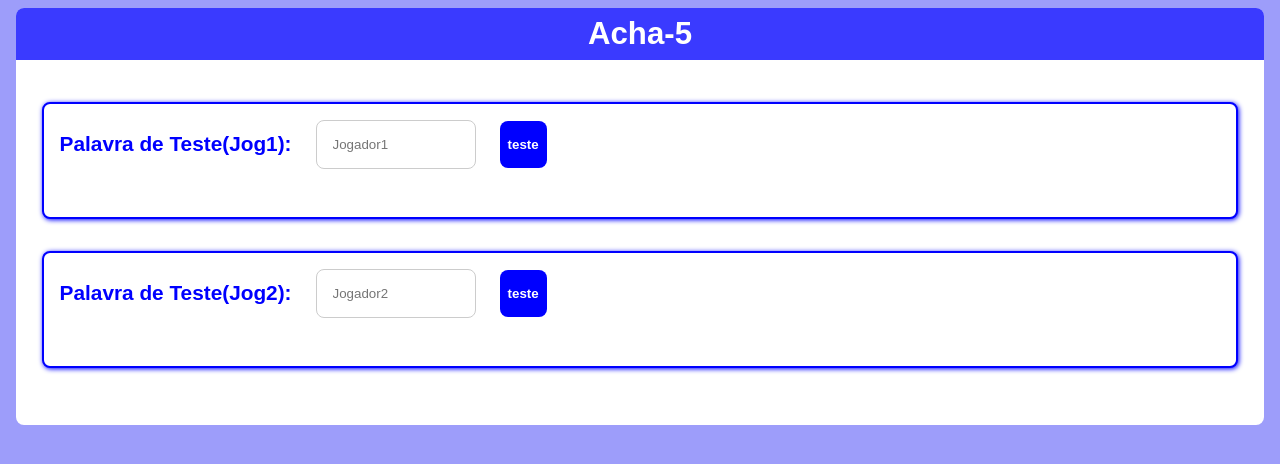
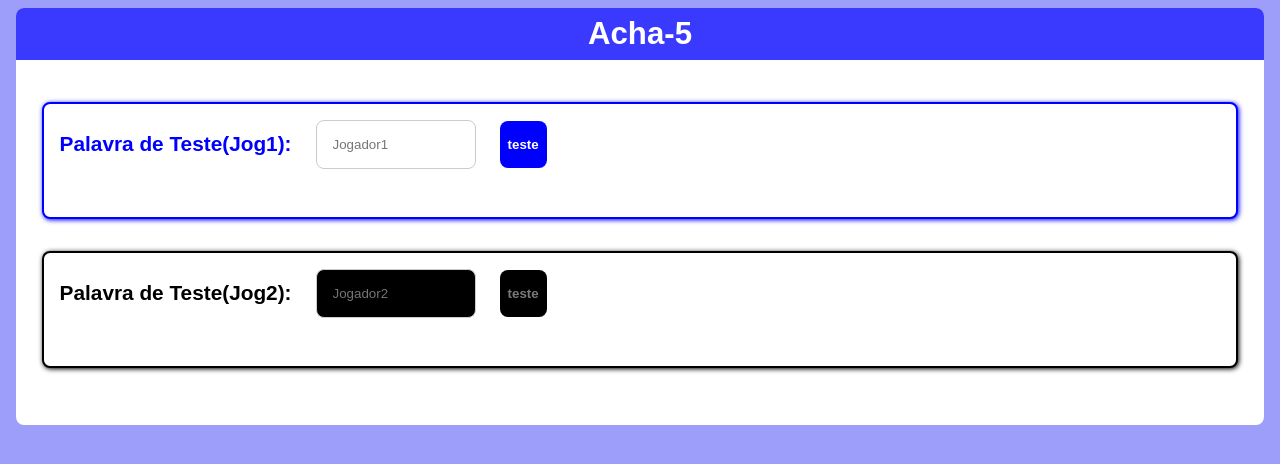
Before and after one commit to pascoalkahamba/project_acha5, a React (Vite) app: page /test in a window 1280 px wide. Shown: the top 464 px of the page. Built offline with nearby package versions, Linux system fonts and the light colour scheme.

Commit message:
I added the functionality to change the styles

```diff
--- a/src/Components/Field.tsx
+++ b/src/Components/Field.tsx
@@ -6,14 +6,26 @@ interface Props {
     jogador1: string;
     jogador2: string;
   };
+  id: string;
   title: string;
+  active: boolean;
+  setActive: Function;
 }
-const Field = ({ label, title }: Props) => {
+const Field = ({ label, title, setActive, active, id }: Props) => {
+  const handleClick = () => {
+    setActive(!active);
+    console.log(active);
+  };
   return (
-    <Form direction="row">
-      <label htmlFor="jogador">{label}</label>
-      <input type="text" placeholder={title} id="jogador" />
-      <Button buttonName="teste" onClick={() => console.log("Hello")} />
+    <Form direction="row" onSubmit={(event) => event.preventDefault()}>
+      <label htmlFor={id}>{label}</label>
+      <input
+        type="text"
+        placeholder={title}
+        id={id}
+        disabled={active === true ? true : false}
+      />
+      <Button buttonName="teste" onClick={() => handleClick()} />
     </Form>
   );
 };
--- a/src/Components/TestPage.tsx
+++ b/src/Components/TestPage.tsx
@@ -1,20 +1,35 @@
-import React from "react";
+import { useState } from "react";
 import { SonDiv } from "../MyStyles";
 import { Section } from "../StylesHome";
 import { ContentDiv } from "../MyStyles";
 import Field from "./Field";
-
+interface TestProps {
+  active: boolean;
+}
 const TestPage = () => {
+  const [active, setActive] = useState(false);
   return (
     <Section>
       <ContentDiv>
         <h1 className="center">Acha-5</h1>
         <div className="second">
-          <SonDiv>
-            <Field title="Jogador1" label="Palavra de Teste(Jog1):  " />
+          <SonDiv active={!active}>
+            <Field
+              title="Jogador1"
+              id="jogador1"
+              label="Palavra de Teste(Jog1):  "
+              active={active}
+              setActive={setActive}
+            />
           </SonDiv>
-          <SonDiv>
-            <Field title="Jogador2" label="Palavra de Teste(Jog2):  " />
+          <SonDiv active={active}>
+            <Field
+              title="Jogador2"
+              id="jogador2"
+              label="Palavra de Teste(Jog2):  "
+              active={active}
+              setActive={setActive}
+            />
           </SonDiv>
         </div>
       </ContentDiv>
--- a/src/MyStyles.tsx
+++ b/src/MyStyles.tsx
@@ -4,6 +4,9 @@ import { createGlobalStyle } from "styled-components";
 import { css } from "styled-components";
 interface FormProps {
   direction: React.CSSProperties["flexDirection"];
+}
+interface TestProps {
+  active: boolean;
 }
 export const GlobalStyle = createGlobalStyle`
   * {
@@ -64,7 +67,7 @@ export const Form = styled.form<FormProps>`
     `}
 `;
 
-export const SonDiv = styled.div`
+export const SonDiv = styled.div<TestProps>`
   max-width: 100%;
   padding: 1rem;
   margin-bottom: 2rem;
@@ -72,6 +75,24 @@ export const SonDiv = styled.div`
   box-shadow: 1px 1px 0.3rem blue;
   border-radius: 0.5rem;
   border: 2px solid blue;
+  transition: 0.3s;
+
+  ${({ active }) =>
+    active === false &&
+    css`
+      box-shadow: 1px 1px 0.3rem #000;
+      border: 2px solid #000;
+      label {
+        color: #000;
+      }
+      input,
+      button {
+        background-color: #000;
+        cursor: text;
+        pointer-events: none;
+        color: #797979;
+      }
+    `}
 `;
 export const ContentDiv = styled.div`
   background: white;
```
